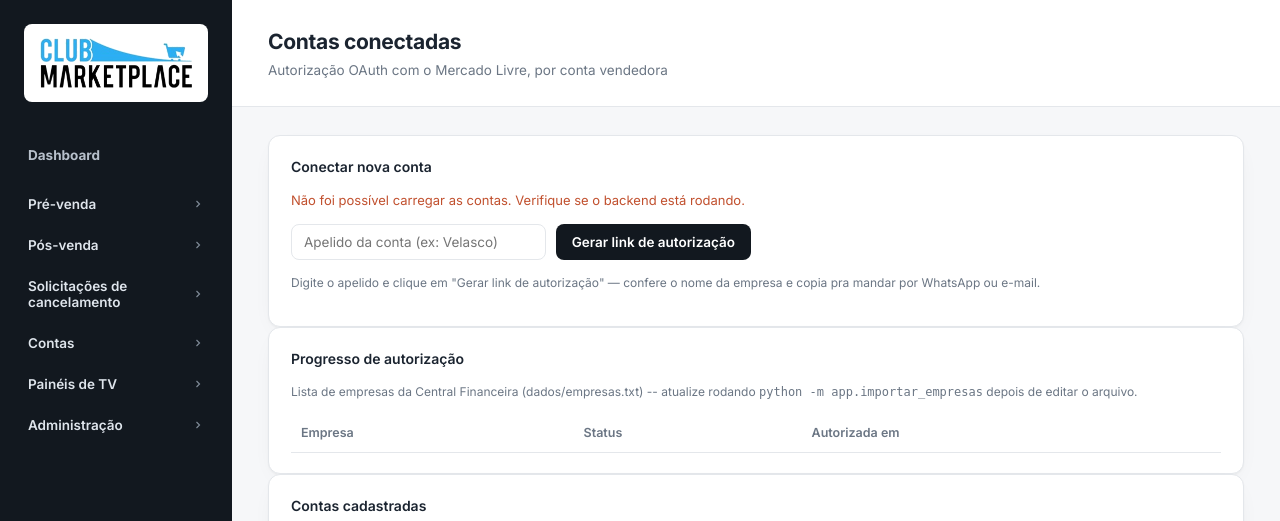
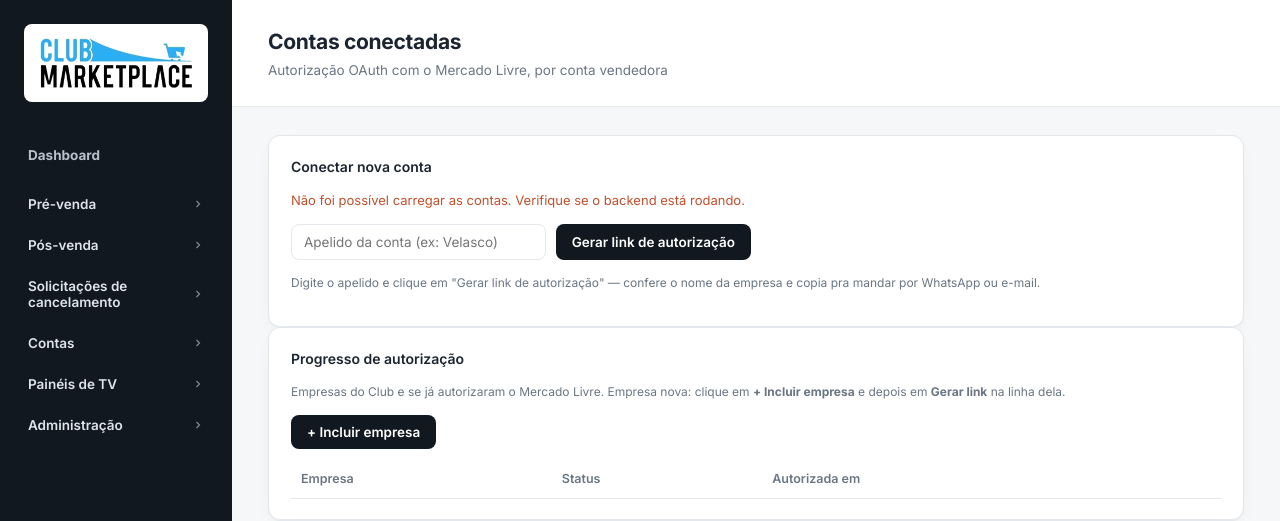
Before and after one commit to Clubmarketplace/club-dashboard, a Python web app: template app/templates/contas.html in a window 1280 px wide. Shown: the top 521 px of the page. Run offline with Jinja, Linux system fonts and the light colour scheme; the template is opened without the code that fills it, so the values that code supplies are empty.

Commit message:
Add files via upload

```diff
--- a/app/templates/contas.html
+++ b/app/templates/contas.html
@@ -79,15 +79,32 @@
         <section class="cmx-tabela-secao">
           <h2>Progresso de autorização <span id="progresso-contador" style="color: var(--cmx-texto-suave); font-weight: 400;"></span></h2>
           <p class="cmx-grafico-nota">
-            Lista de empresas da Central Financeira (dados/empresas.txt) -- atualize rodando
-            <code>python -m app.importar_empresas</code> depois de editar o arquivo.
+            Empresas do Club e se já autorizaram o Mercado Livre. Empresa nova: clique em
+            <strong>+ Incluir empresa</strong> e depois em <strong>Gerar link</strong> na linha dela.
           </p>
+          <button type="button" id="btn-incluir-empresa" class="cmx-botao-primario" style="margin-bottom:12px;">+ Incluir empresa</button>
+          <div id="form-empresa-box" style="display:none; margin-bottom:16px; padding:16px; border:1px solid var(--cmx-borda); border-radius:12px; background:var(--cmx-bg);">
+            <form id="form-empresa" style="display:flex; flex-direction:column; gap:12px;">
+              <label style="display:flex; flex-direction:column; gap:6px; font-size:13px; font-weight:600;">Nome da empresa
+                <input type="text" id="empresa-nome" maxlength="80" required autocomplete="off" placeholder="Como está na Central Financeira (ex.: CASA DAS FERRAMENTAS)" style="padding:9px 12px; border-radius:8px; border:1px solid var(--cmx-borda); font-size:14px; max-width:420px;" />
+              </label>
+              <label style="display:flex; flex-direction:column; gap:6px; font-size:13px; font-weight:600;">Observação (opcional)
+                <input type="text" id="empresa-obs" maxlength="200" autocomplete="off" placeholder="Ex.: entrou em outubro · responsável: Fulano" style="padding:9px 12px; border-radius:8px; border:1px solid var(--cmx-borda); font-size:14px; max-width:420px;" />
+              </label>
+              <p class="cmx-grafico-nota" id="empresa-aviso" style="display:none; margin:0;"></p>
+              <div style="display:flex; gap:8px;">
+                <button type="submit" class="cmx-botao-primario" id="btn-salvar-empresa">Incluir na lista</button>
+                <button type="button" class="cmx-botao-secundario" id="btn-cancelar-empresa">Cancelar</button>
+              </div>
+            </form>
+          </div>
           <table class="cmx-tabela" id="tabela-progresso">
             <thead>
               <tr>
                 <th>Empresa</th>
                 <th>Status</th>
                 <th>Autorizada em</th>
+                <th></th>
               </tr>
             </thead>
             <tbody></tbody>
@@ -133,7 +150,7 @@
   </div>
 
   <script>window.CMX_PAPEL = {{ (usuario_logado.papel if usuario_logado else "")|tojson }};</script>
-  <script src="/static/contas.js?v=2"></script>
+  <script src="/static/contas.js?v=4"></script>
   <script src="/static/menu-celular.js?v=1"></script>
 </body>
 </html>
```
